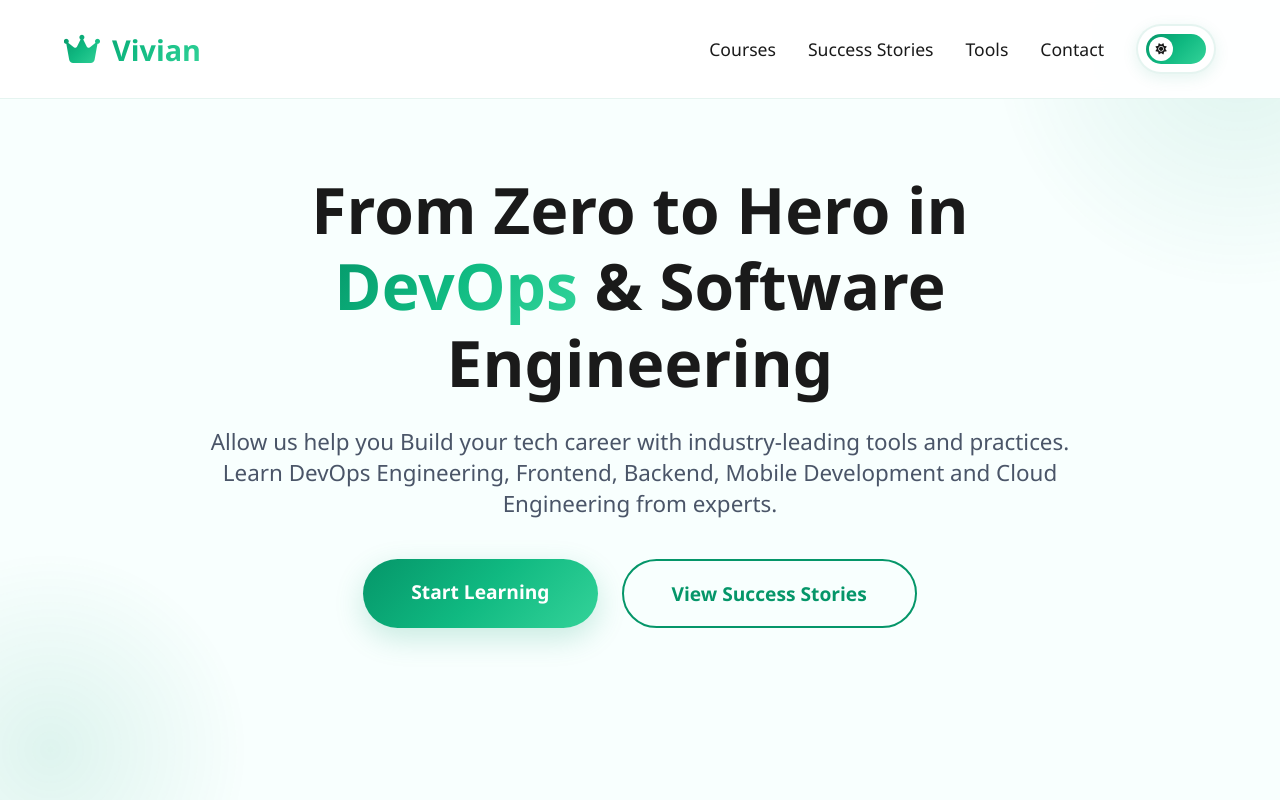
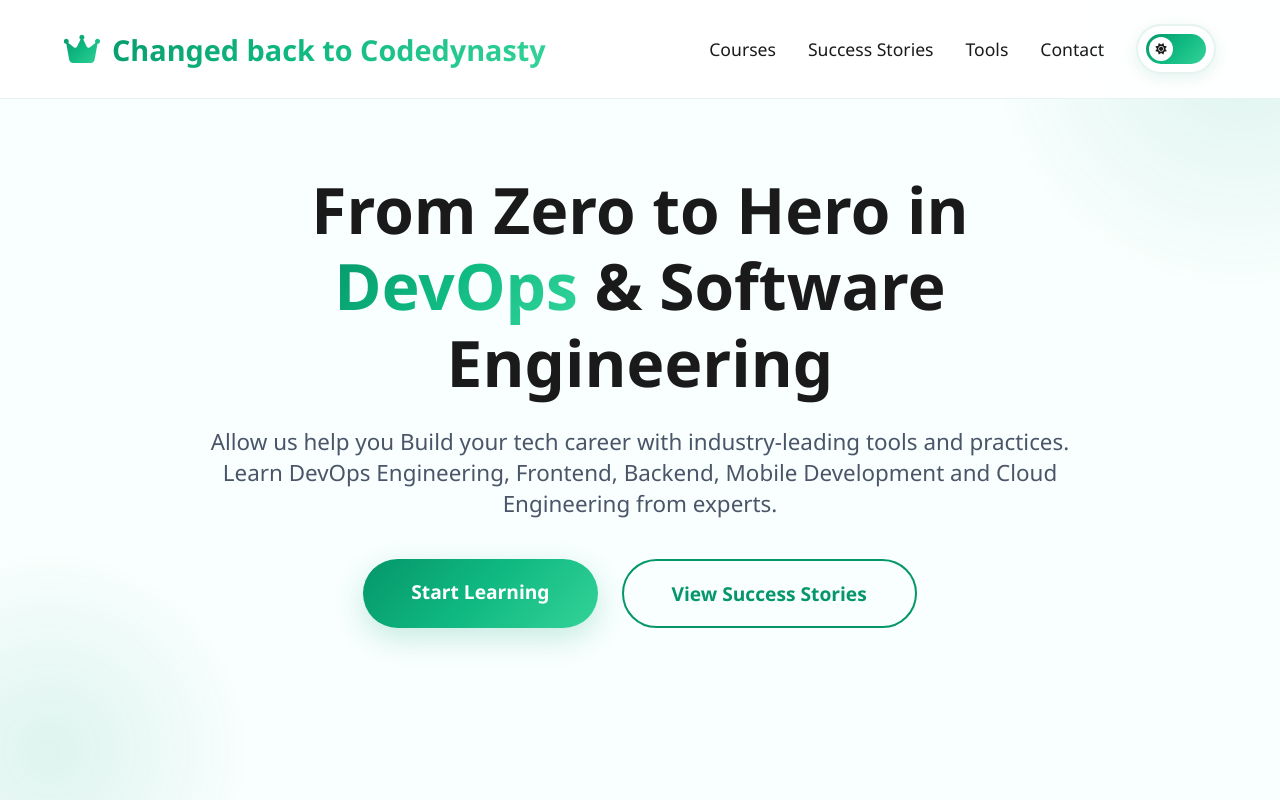
Before and after one commit to pearlvee/aws-devops-class01, a website: page public/index.html in a window 1280 px wide. Shown: the top 800 px of the page. Drawn offline with Linux system fonts and the light colour scheme.

Commit message:
Updated script change at the span section

```diff
--- a/public/index.html
+++ b/public/index.html
@@ -649,7 +649,7 @@
         <div class="nav-content">
             <div class="logo">
                 <i class="fas fa-crown"></i>
-                <span>Vivian</span>
+                <span>Changed back to Codedynasty</span>
             </div>
             <div class="nav-right">
                 <ul class="nav-links">
```
